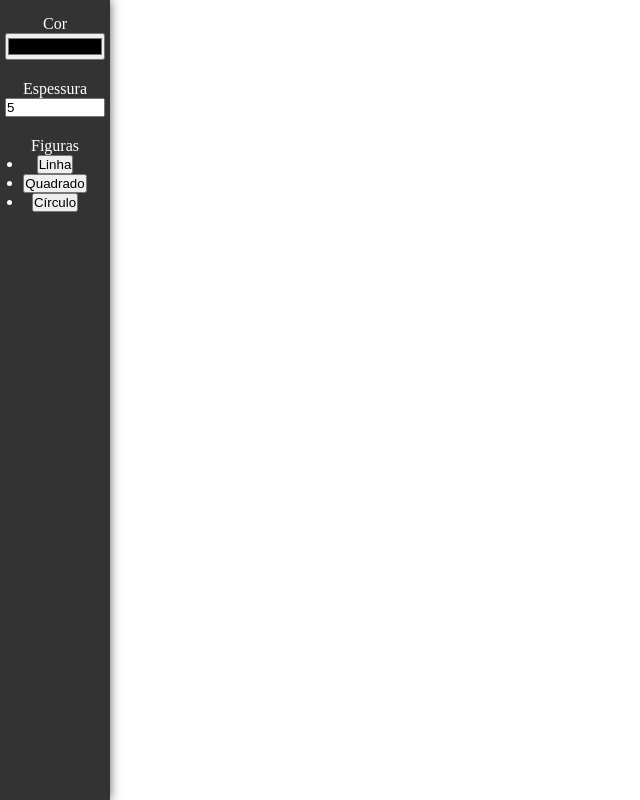
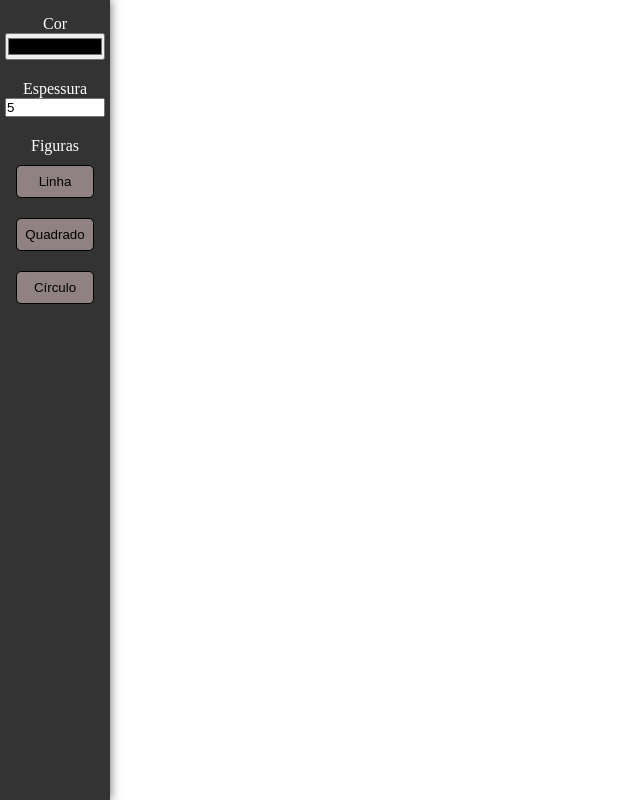
Before and after one commit to zNexTage/drawing-app, a plain HTML site: page index.html in a window 1280 px wide. Shown: the whole page, without its empty margins (0-640 px from the left). Drawn offline with Linux system fonts and the light colour scheme.

Commit message:
Stylized tools buttons.

```diff
--- a/css/style.css
+++ b/css/style.css
@@ -43,3 +43,21 @@ html, body {
 .side-tools > input {
   width: 100%;
 }
+
+.side-tools-list {
+  list-style: none;
+  list-style-position: inside;
+}
+
+.side-tools-button {
+  width: 100%;
+  padding: 8px;
+  margin: 10px 0 10px 0;
+  background-color: #908282;
+  border: 1px solid #000;
+  border-radius: 5px;
+}
+
+.side-tools-button.selected {
+  background-color: #689260;
+}
--- a/index.html
+++ b/index.html
@@ -27,15 +27,15 @@
           Figuras
         </label>
 
-        <ul>
+        <ul class="side-tools-list">
           <li>
-            <button id="line">Linha</button>
+            <button id="line" class="side-tools-button">Linha</button>
           </li>
           <li>
-            <button id="square">Quadrado</button>
+            <button id="square" class="side-tools-button">Quadrado</button>
           </li>
           <li>
-            <button id="circle">Círculo</button>
+            <button id="circle" class="side-tools-button">Círculo</button>
           </li>
         </ul>
 
```
